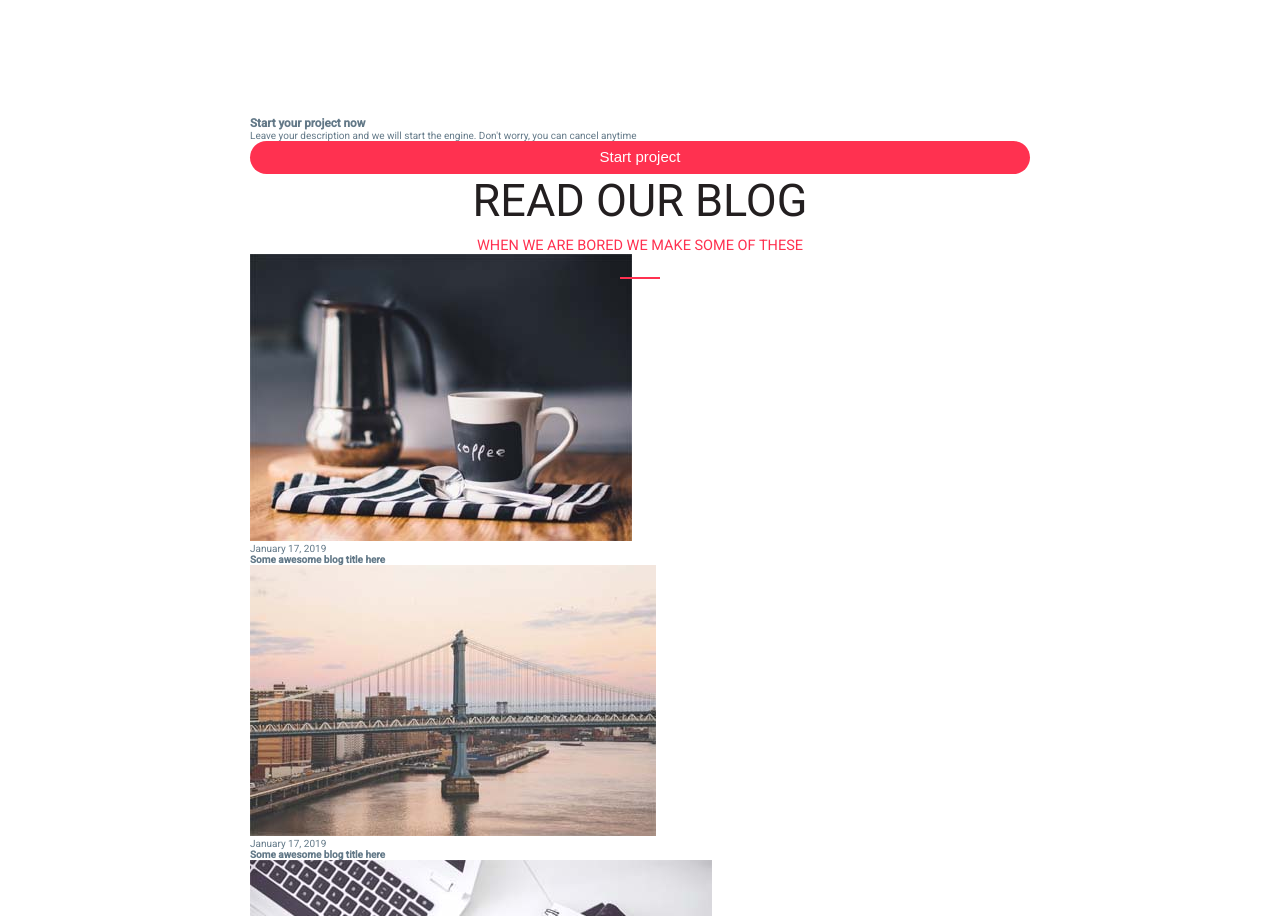
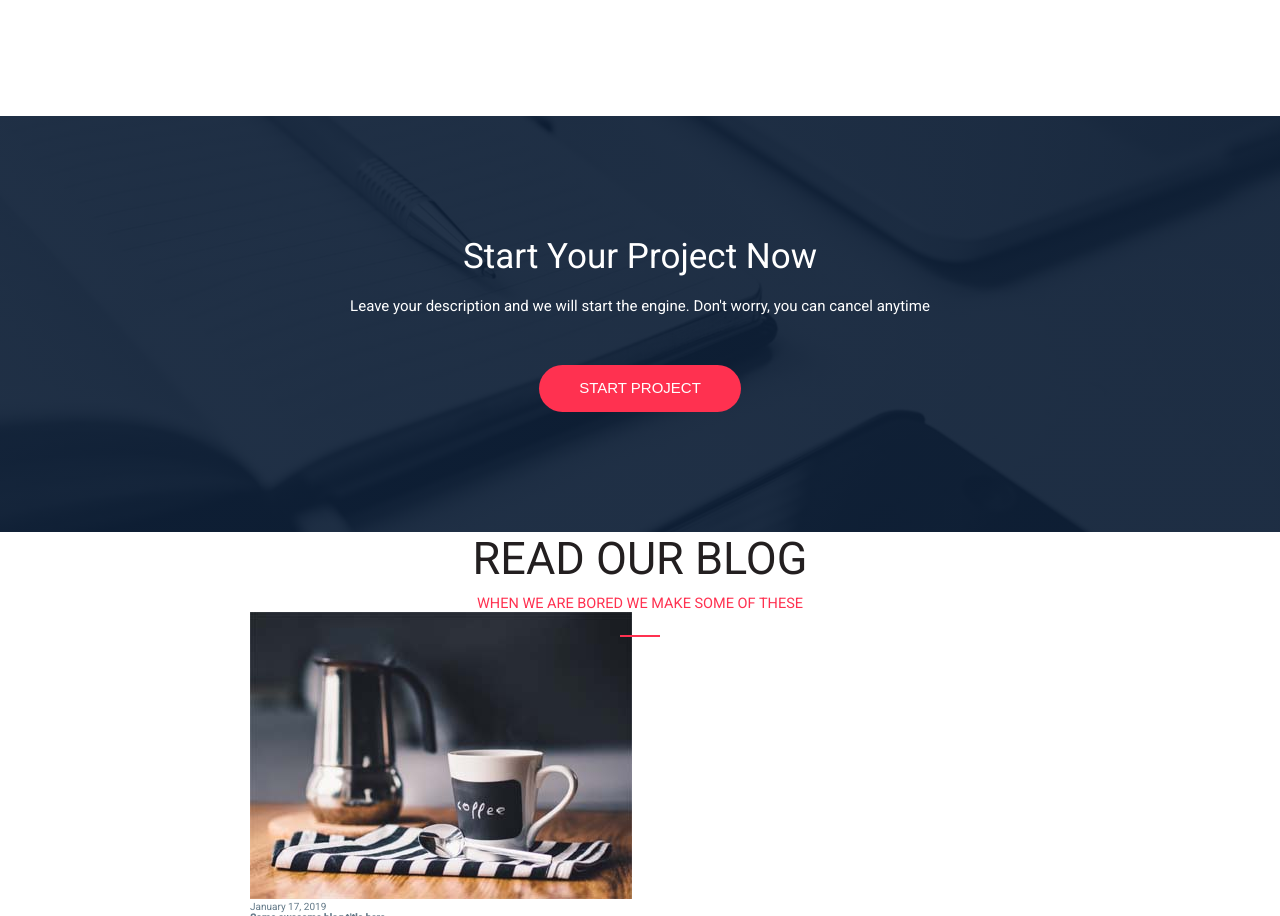
Before and after one commit to WellCause/retro, a website: page index.html in a window 1280 px wide. Shown: the part 4534-5450 px from the top of the page. Drawn offline with Linux system fonts and the light colour scheme; files whose address does not match are found by name.

Commit message:
Completed 'cta' section

```diff
--- a/index.html
+++ b/index.html
@@ -191,7 +191,7 @@
             <h3 class="heading-3">Start your project now</h3>
             <p class="cta__text">Leave your description and we will start the engine. Don't worry, you can cancel
                 anytime</p>
-            <button class="btn btn--primary">Start project</button>
+            <button class="btn btn--capital btn--big">Start project</button>
         </section>
 
         <section class="blog">
--- a/resources/less/abstracts/_typography.less
+++ b/resources/less/abstracts/_typography.less
@@ -5,3 +5,9 @@
     font-weight: 400;
     letter-spacing: 2px;
 }
+
+.heading-3 {
+    text-transform: capitalize;
+    font-size: 3.5rem;
+    font-weight: 400;
+}
--- a/resources/less/abstracts/_variables.less
+++ b/resources/less/abstracts/_variables.less
@@ -4,6 +4,7 @@
 @color-pink: #ff3150;
 @color-white: #fff;
 @color-black: #231f20;
+@color-blue: #0b1d35;
 @color-darkblue: #0f0f14;
 @color-grey: #f4f4f4;
 
--- a/resources/less/components/_btn.less
+++ b/resources/less/components/_btn.less
@@ -21,4 +21,8 @@
     &--big {
         padding: 1.4rem 4rem 1.6rem 4rem;
     }
+
+    &--capital {
+        text-transform: uppercase;
+    }
 }
--- /dev/null
+++ b/resources/less/layout/_cta.less
@@ -0,0 +1,14 @@
+.cta {
+    padding: 12rem 0;
+    background-image: linear-gradient(rgba(@color-blue, .9), rgba(@color-blue, .9)), url('../img/cta_bg.jpg');
+    background-size: cover;
+    background-position: center;
+    background-attachment: fixed;
+    justify-items: center;
+    color: @color-white;
+
+    &__text {
+        padding: 2rem 0 5rem 0;
+        font-size: 1.5rem;
+    }
+}
--- a/resources/less/main.less
+++ b/resources/less/main.less
@@ -12,3 +12,4 @@
 @import "layout/_features.less";
 @import "layout/_clients.less";
 @import "layout/_works.less";
+@import "layout/_cta.less";
```
Also changed, not shown: resources/css/style.css.
